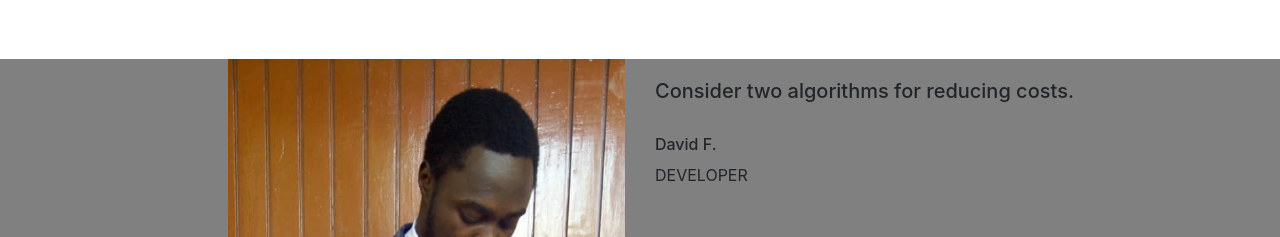
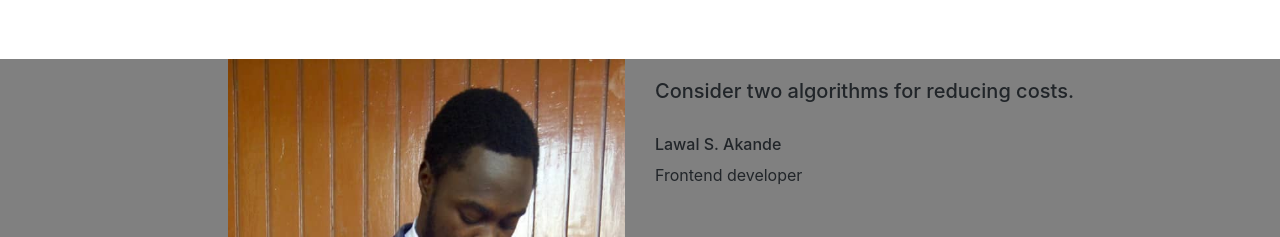
Before and after one commit to LawalAkande/myFirstBootstrap, a plain HTML site: page index.html in a window 1280 px wide. Shown: the part 5840-6077 px from the top of the page. Drawn offline with nearby package versions, Linux system fonts and the light colour scheme.

Commit message:
adding message

```diff
--- a/index.html
+++ b/index.html
@@ -448,8 +448,8 @@
             <div class="col-sm-6 x-auto" style="background-color: gray; padding-top: 20px">
                     <h5>Consider two algorithms for reducing costs.</h5>
                     <br>
-                    <h6>David F.</h6>
-                    <p>DEVELOPER</p>
+                    <h6>Lawal S. Akande</h6>
+                    <p>Frontend developer</p>
 
             </div>
         </div>
```
